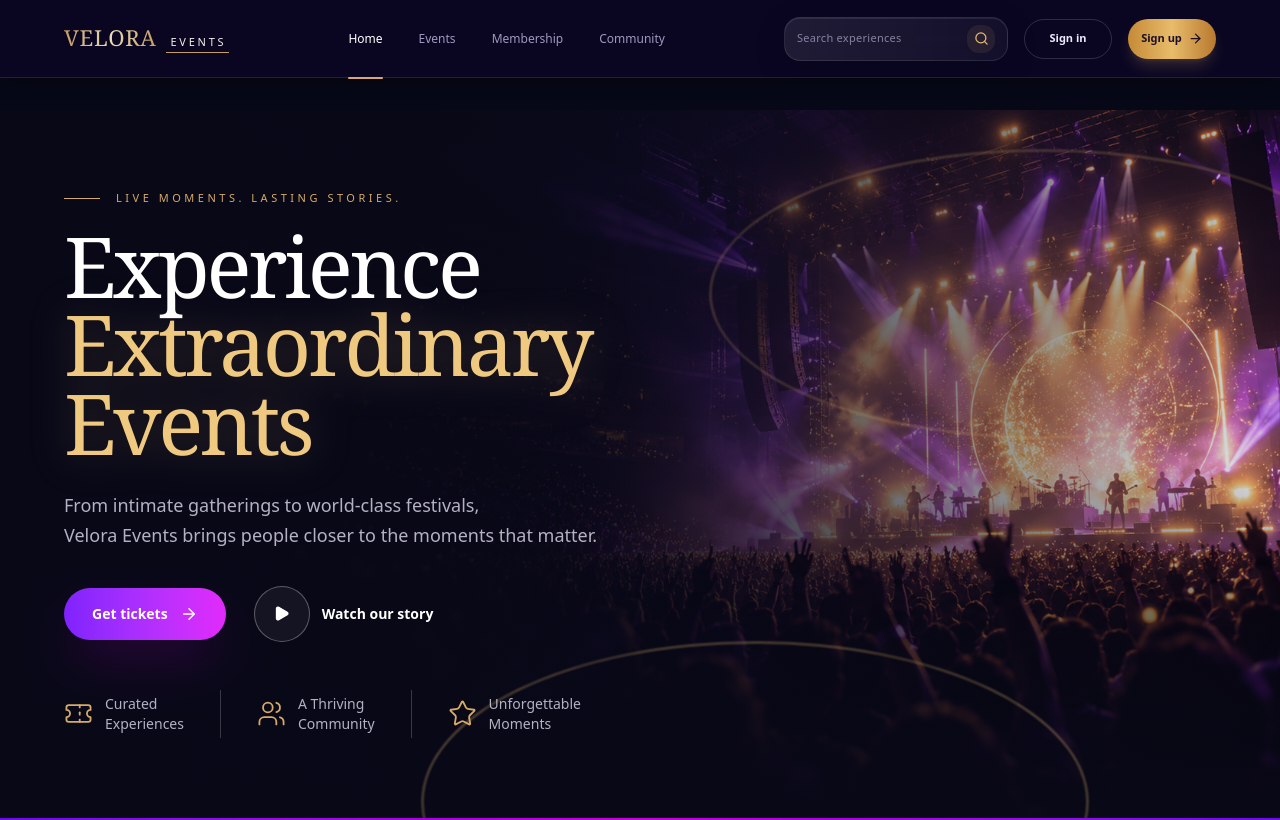
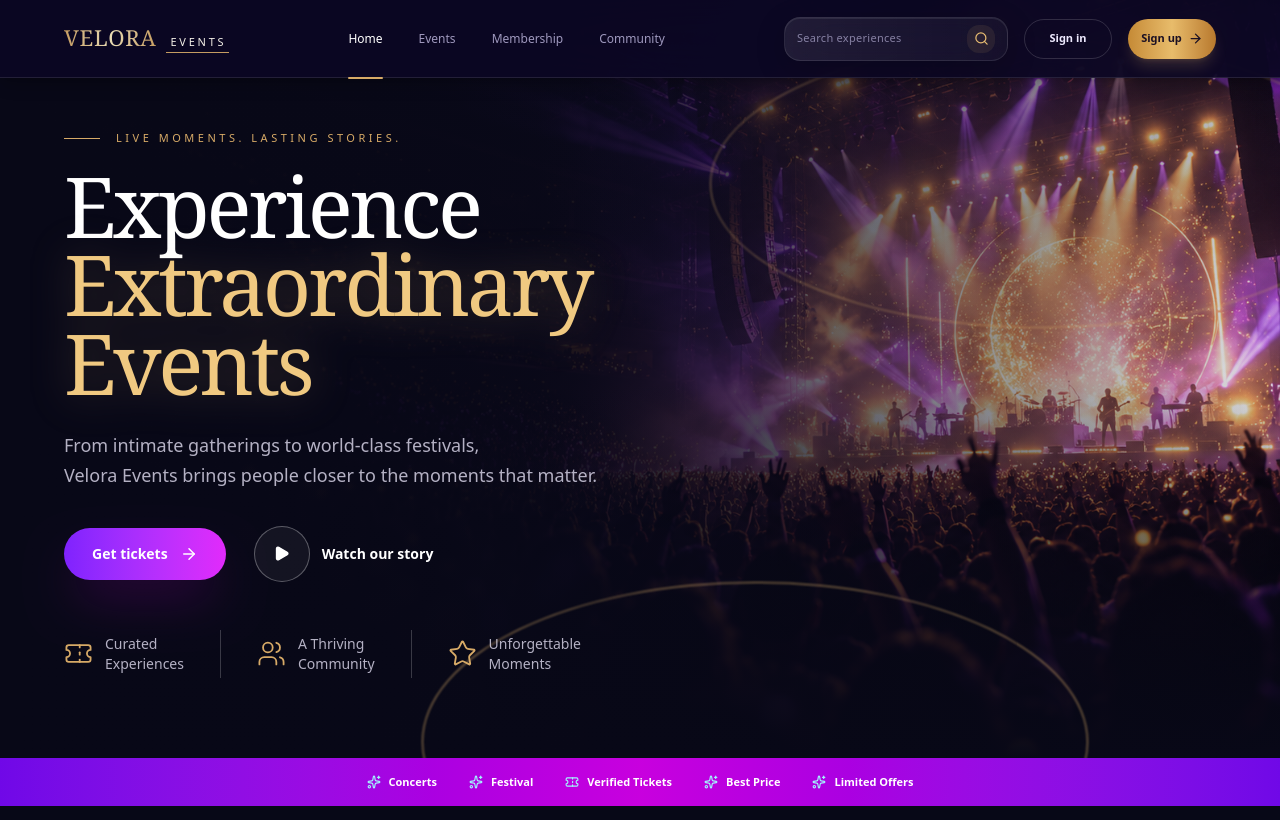
Before and after one commit to Dilshan0721/Event-Management, a Next.js app in the folder event-management/: page / in a window 1280 px wide. Shown: the top 820 px of the page. Built offline with nearby package versions, Linux system fonts and the light colour scheme.

Commit message:
fix: adjust padding in main layout and event section

```diff
--- a/event-management/app/page.tsx
+++ b/event-management/app/page.tsx
@@ -53,7 +53,7 @@ export default function Home() {
   }, [searchTerm]);
 
   return (
-    <main className="min-h-screen overflow-hidden bg-[#070817] pt-[110px] text-white antialiased">
+    <main className="min-h-screen overflow-hidden bg-[#070817] text-white antialiased">
       <header className="fixed inset-x-0 top-0 z-50 bg-[#0c0724]/90 shadow-lg shadow-black/20 backdrop-blur-xl">
 
         <nav className="mx-auto flex h-[78px] max-w-[1440px] items-center justify-between border-b border-white/10 px-6 sm:px-12 lg:px-16">
@@ -135,7 +135,7 @@ export default function Home() {
         <div className="absolute inset-0 -z-10 bg-gradient-to-t from-[#080817] via-transparent to-[#080817]/20" />
         <div className="absolute -right-24 top-10 -z-10 h-72 w-[52%] rounded-[50%] border border-[#d7aa67]/60 blur-[1px]" />
         <div className="absolute -bottom-36 left-[33%] -z-10 h-80 w-[52%] rounded-[50%] border border-[#d7aa67]/80 blur-[1px]" />
-        <div className="mx-auto flex min-h-[680px] max-w-[1440px] items-center px-6 py-20 sm:px-12 lg:px-16">
+        <div className="mx-auto flex min-h-[680px] max-w-[1440px] items-center px-6 pb-20 pt-[130px] sm:px-12 lg:px-16">
           <div className="max-w-2xl">
             <p className="mb-5 flex items-center gap-4 text-[11px] font-medium tracking-[.32em] text-[#d7aa67]">
               <span className="h-px w-9 bg-[#d7aa67]" />
```
